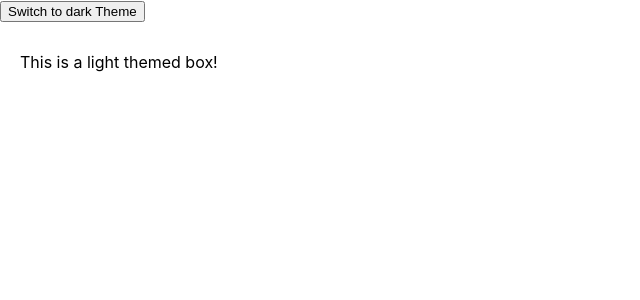
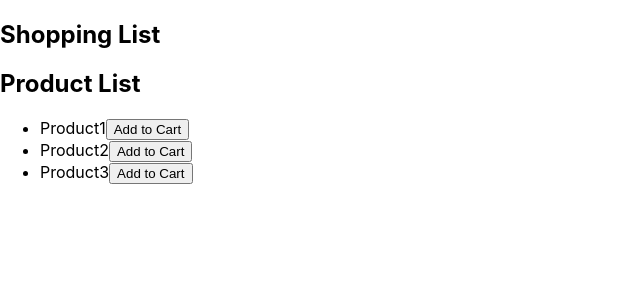
Before and after one commit to HornedCoder/ReactPracticeProblems, a React (Create React App) app: page / in a window 1280 px wide. Shown: the top 300 px of the page, without its empty margins (0-640 px from the left). Built offline with nearby package versions, Linux system fonts and the light colour scheme.

Commit message:
Added Seventeen

```diff
--- /dev/null
+++ b/src/CartContext.js
@@ -0,0 +1,33 @@
+import { createContext, useContext, useReducer } from "react";
+
+const CartContext = createContext();
+
+export function CartProvider({children}){
+
+    const initialState = {
+        cartItems : []
+    }
+
+    function cartReducer(state, action){
+        console.log(state,action)
+        switch(action.type){
+            case 'ADD_TO_CART':
+                return{
+                    ...state,
+                    cartItems:[...state.cartItems, action.payload]
+                }
+            case 'UPDATE_QUANTITY':
+                return{
+                    ...state,
+                    cartItems:state.cartItems.map((item)=> item.id === action.payload.id?{...item, quantity:action.payload.quantity}:item)
+                }
+        }
+    }
+
+    const [cartState, cartDispatch] = useReducer(cartReducer, initialState)
+    return <CartContext.Provider value={{cartState, cartDispatch}}>{children}</CartContext.Provider>
+}
+
+export function useCart() {
+    return useContext(CartContext)
+}
--- /dev/null
+++ b/src/Seventeen.js
@@ -0,0 +1,46 @@
+import React from 'react'
+import { useCart } from './CartContext'
+
+const Seventeen = () => {
+
+    const {cartState, cartDispatch} = useCart()
+
+    const addToCart = (item) => {
+        const existingCartItems = cartState.cartItems.find((cartItem)=> cartItem.id === item.id);
+        if(existingCartItems){
+            cartDispatch({type:'UPDATE_QUANTITY', payload:{id:item.id, quantity: existingCartItems.quantity+1}})
+        }
+        else{
+            cartDispatch({type:'ADD_TO_CART', payload:{...item, quantity:1}})
+        }
+    }
+
+    const products = [
+        {id: 1, name: 'Product1'},
+        {id: 2, name: 'Product2'},
+        {id: 3, name: 'Product3'}
+    ]
+  return (
+    <div>
+        <h2>Shopping List</h2>
+        <ul>
+            {cartState.cartItems.map((item)=> (
+                <li key ={item.id}>
+                    {item.name} - {item.quantity}
+                </li>
+            ))}
+        </ul>
+        <h2>Product List</h2>
+        <ul>{
+            products.map((product)=>(
+                <li key ={product.id}>
+                    {product.name}<button onClick={()=>addToCart(product)}>Add to Cart</button>
+                </li>
+            ))
+            }
+        </ul>
+    </div>
+  )
+}
+
+export default Seventeen
--- a/src/index.js
+++ b/src/index.js
@@ -18,6 +18,8 @@ import Thirteen from './Thirteen';
 import Fourteen from './Fourteen';
 import Fifteen from './Fifteen';
 import Sixteen from './Sixteen';
+import Seventeen from './Seventeen';
+import { CartProvider } from './CartContext';
 
 
 
@@ -39,7 +41,10 @@ root.render(
     {/*<Thirteen />*/}
     {/*<Fourteen />*/}
     {/*<Fifteen />*/}
-    <Sixteen />
+    {/*<Sixteen />*/}
+    <CartProvider>
+    <Seventeen />
+    </CartProvider>
   </div>
 );
 
```
Also changed, not shown: 1 other file (tests, documents, lock files or other folders).
